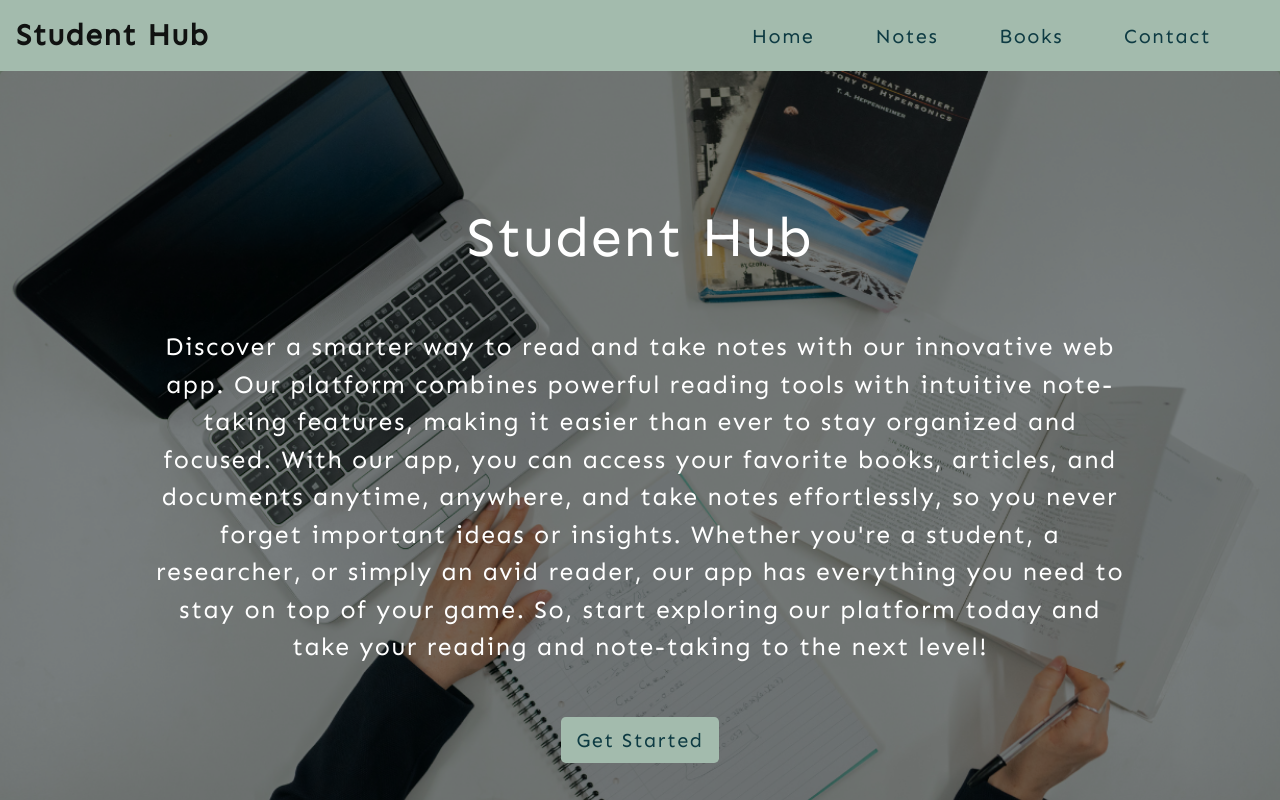
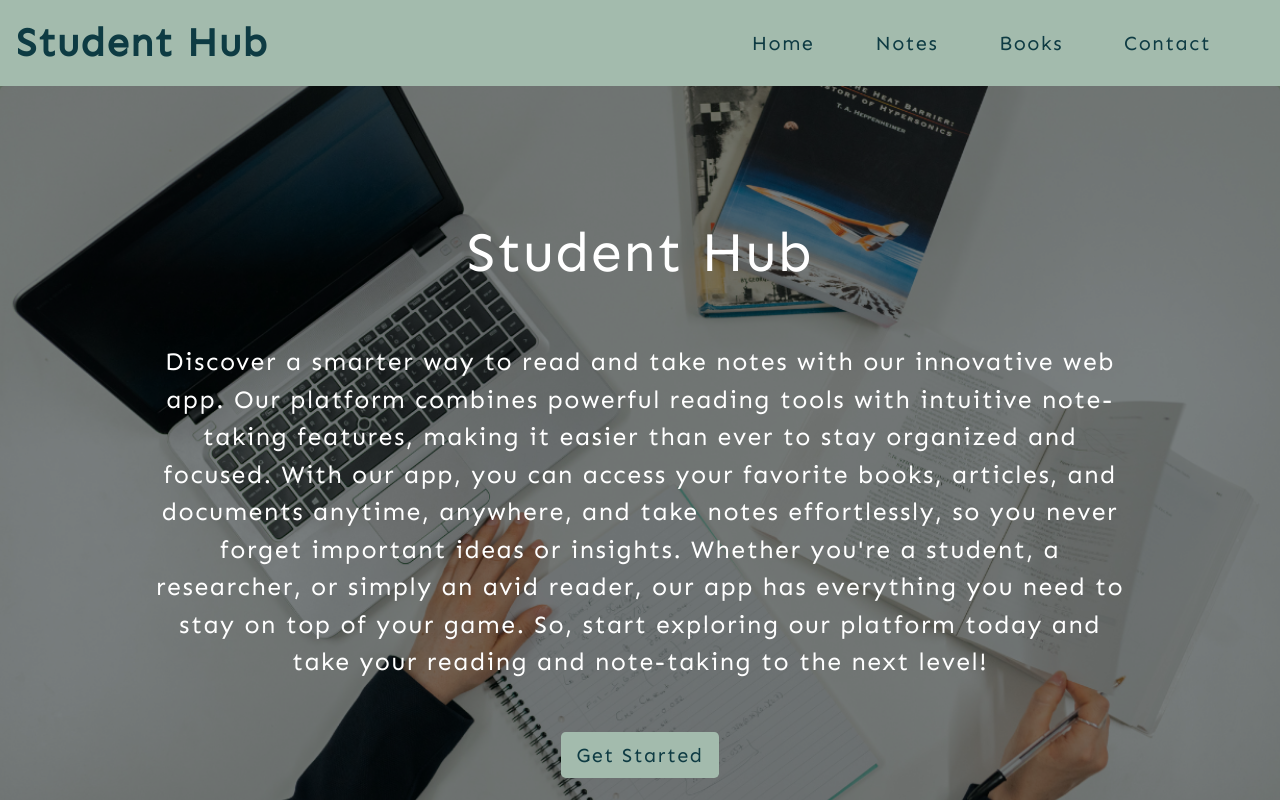
Before and after one commit to reinkaoss/React-Student-Hub-App, a React (Create React App) app: page / in a window 1280 px wide. Shown: the top 800 px of the page. Built offline with nearby package versions, Linux system fonts and the light colour scheme.

Commit message:
Footer, Home and Nav components modified

```diff
--- a/src/components/Footer/index.js
+++ b/src/components/Footer/index.js
@@ -14,14 +14,14 @@ function Footer() {
         <h5>Links</h5>
         <ul className="list-unstyled">
           <li><a className='foot-link' href="/">Home</a></li>
-          <li><a className='foot-link' href="/books">Books</a></li>
-          <li><a className='foot-link' href="/contact">Contact</a></li>
+          <li><a className='foot-link' href="books">Books</a></li>
+          <li><a className='foot-link' href="contact">Contact</a></li>
         </ul>
       </div>
       <div className="col-sm-3">
         <h5>Follow Us</h5>
         <ul className="list-unstyled">
-          <li><a className='foot-link' href="https://github.com/reinkaoss/React-Student-Hub-App">GitHub</a></li>
+          <li><a className='foot-link' href="https://github.com/reinkaoss/React-Student-Hub-App" target="_blank">GitHub</a></li>
         </ul>
       </div>
     </div>
--- a/src/components/Footer/style.css
+++ b/src/components/Footer/style.css
@@ -17,11 +17,10 @@ footer {
 
   footer ul li a {
     color: #0e3b43 !important;
-
   }
 
  a.foot-link {
-    text-decoration: none;
+    text-decoration: none !important;
   }
 
   p.copy {
--- a/src/components/Home/index.js
+++ b/src/components/Home/index.js
@@ -10,7 +10,7 @@ function Home() {
         <h1 className="display-4">Student Hub</h1>
         {/* <hr className="my-4" /> */}
         <p className="lead">Discover a smarter way to read and take notes with our innovative web app. Our platform combines powerful reading tools with intuitive note-taking features, making it easier than ever to stay organized and focused. With our app, you can access your favorite books, articles, and documents anytime, anywhere, and take notes effortlessly, so you never forget important ideas or insights. Whether you're a student, a researcher, or simply an avid reader, our app has everything you need to stay on top of your game. So, start exploring our platform today and take your reading and note-taking to the next level!</p>
-          <a className="btn btn-primary btn-lg home-btn" href="/notes" role="button">Get Started</a>
+          <a className="btn btn-primary btn-lg home-btn" href="books" role="button">Get Started</a>
         </div>
       </div>
 
--- a/src/components/Nav/style.css
+++ b/src/components/Nav/style.css
@@ -1,7 +1,7 @@
 a.logo {
   font-weight: bold;
-  font-size: 30px;
-  color: #0e3b43;
+  font-size: 40px;
+  color: #0e3b43 !important;
 }
 
 .navbar-nav .nav-link {
```
